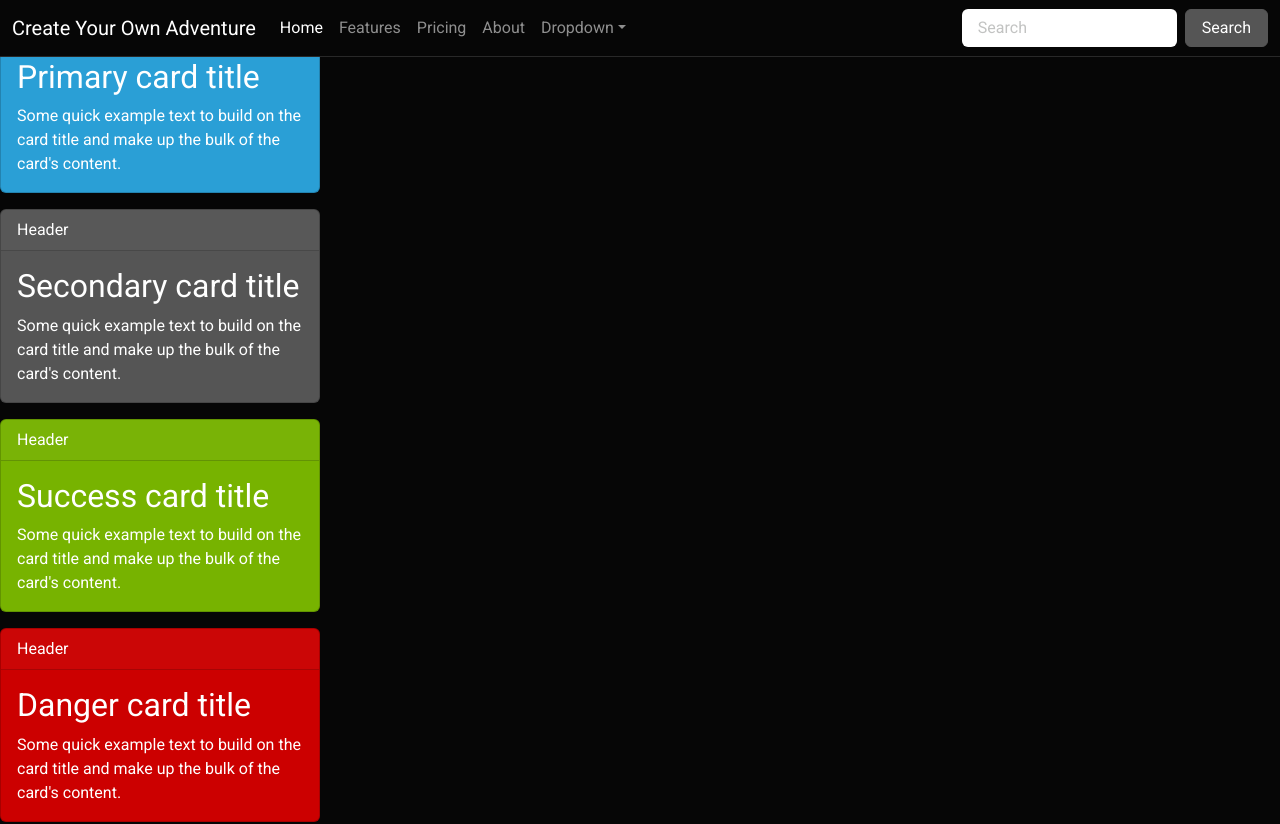
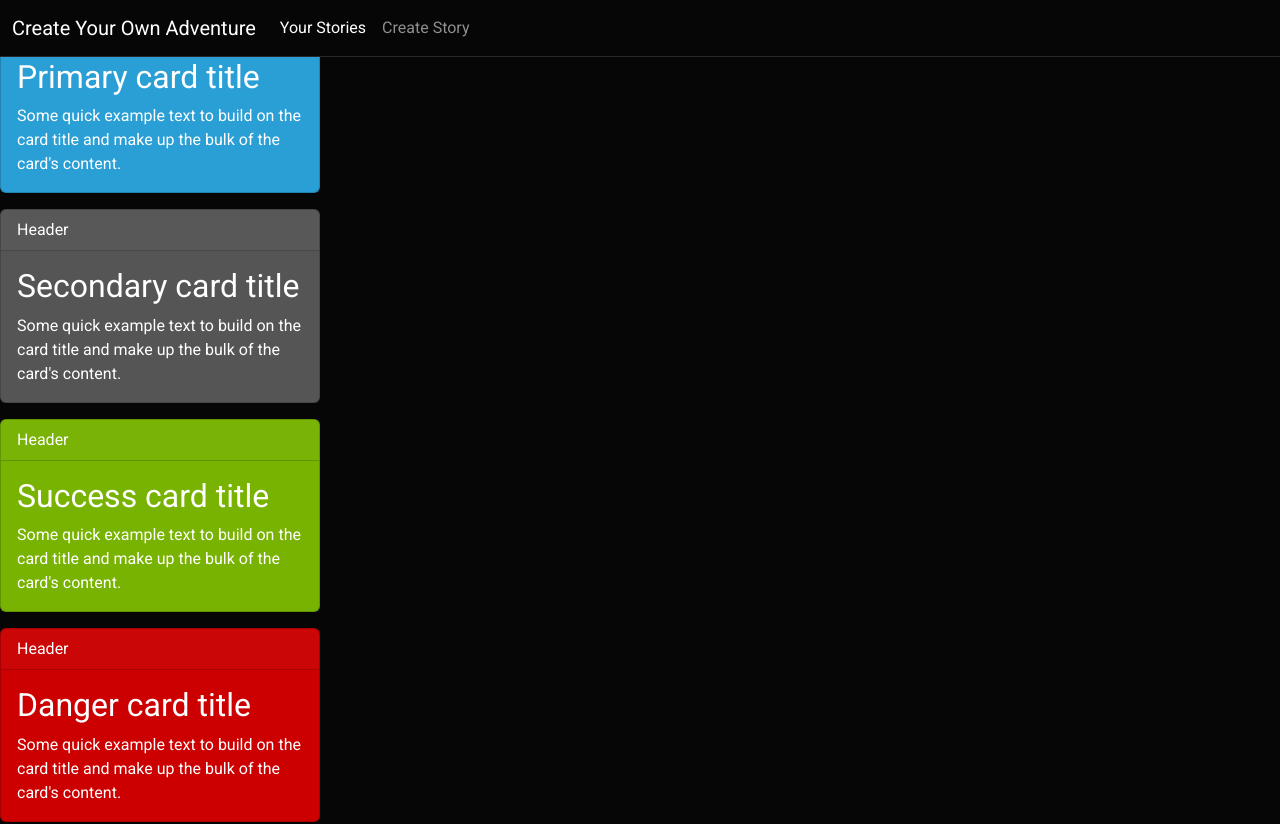
Before and after one commit to jadenmounteer/createYourOwnAdventure, an Angular app: page / in a window 1280 px wide. Shown: the top 824 px of the page. Built offline with nearby package versions, Linux system fonts and the light colour scheme.

Commit message:
Update nav names

```diff
--- a/src/app/nav/nav.component.html
+++ b/src/app/nav/nav.component.html
@@ -7,34 +7,14 @@
       <div class="collapse navbar-collapse" id="navbarColor02">
         <ul class="navbar-nav me-auto">
           <li class="nav-item">
-            <a class="nav-link active" href="#">Home
+            <a class="nav-link active" href="#">Your Stories
               <span class="visually-hidden">(current)</span>
             </a>
           </li>
           <li class="nav-item">
-            <a class="nav-link" href="#">Features</a>
-          </li>
-          <li class="nav-item">
-            <a class="nav-link" href="#">Pricing</a>
-          </li>
-          <li class="nav-item">
-            <a class="nav-link" href="#">About</a>
-          </li>
-          <li class="nav-item dropdown">
-            <a class="nav-link dropdown-toggle" data-bs-toggle="dropdown" href="#" role="button" aria-haspopup="true" aria-expanded="false">Dropdown</a>
-            <div class="dropdown-menu">
-              <a class="dropdown-item" href="#">Action</a>
-              <a class="dropdown-item" href="#">Another action</a>
-              <a class="dropdown-item" href="#">Something else here</a>
-              <div class="dropdown-divider"></div>
-              <a class="dropdown-item" href="#">Separated link</a>
-            </div>
+            <a class="nav-link" href="#">Create Story</a>
           </li>
         </ul>
-        <form class="d-flex">
-          <input class="form-control me-sm-2" type="text" placeholder="Search">
-          <button class="btn btn-secondary my-2 my-sm-0" type="submit">Search</button>
-        </form>
       </div>
     </div>
   </nav>
```
